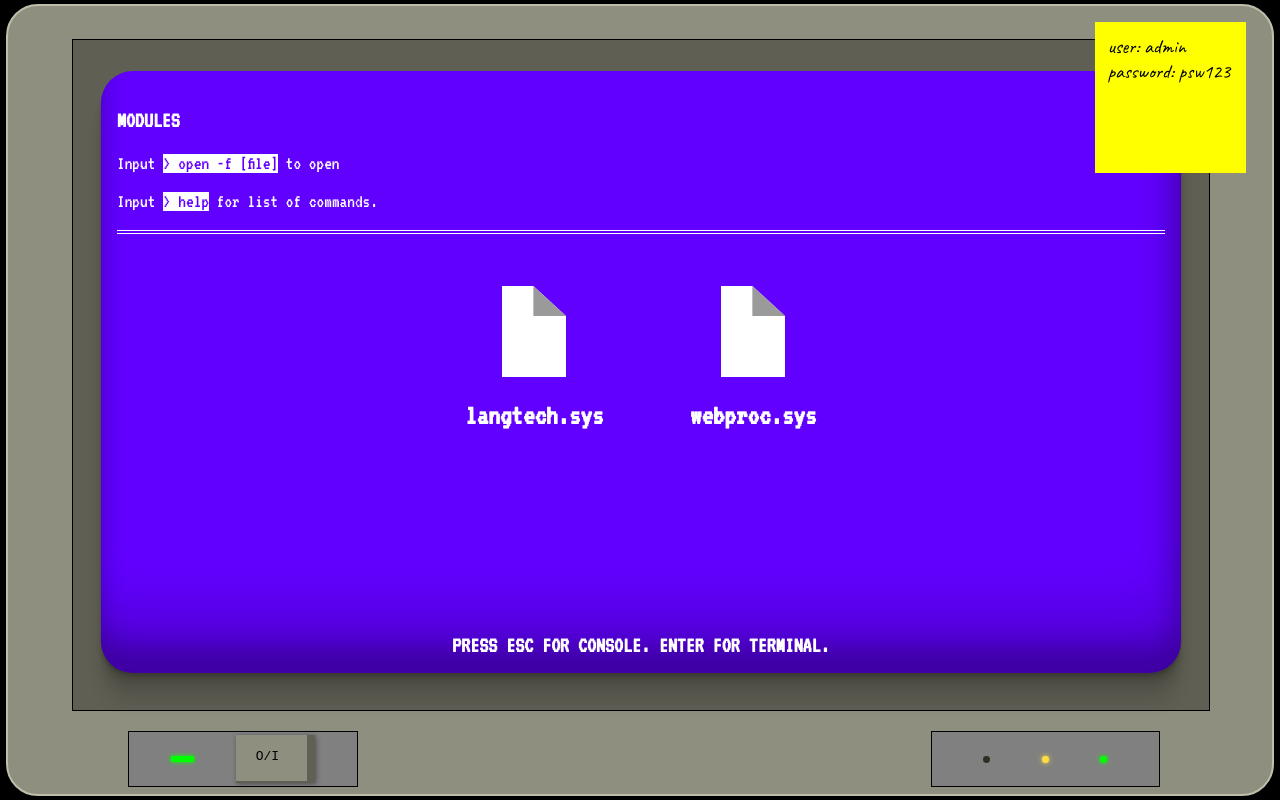
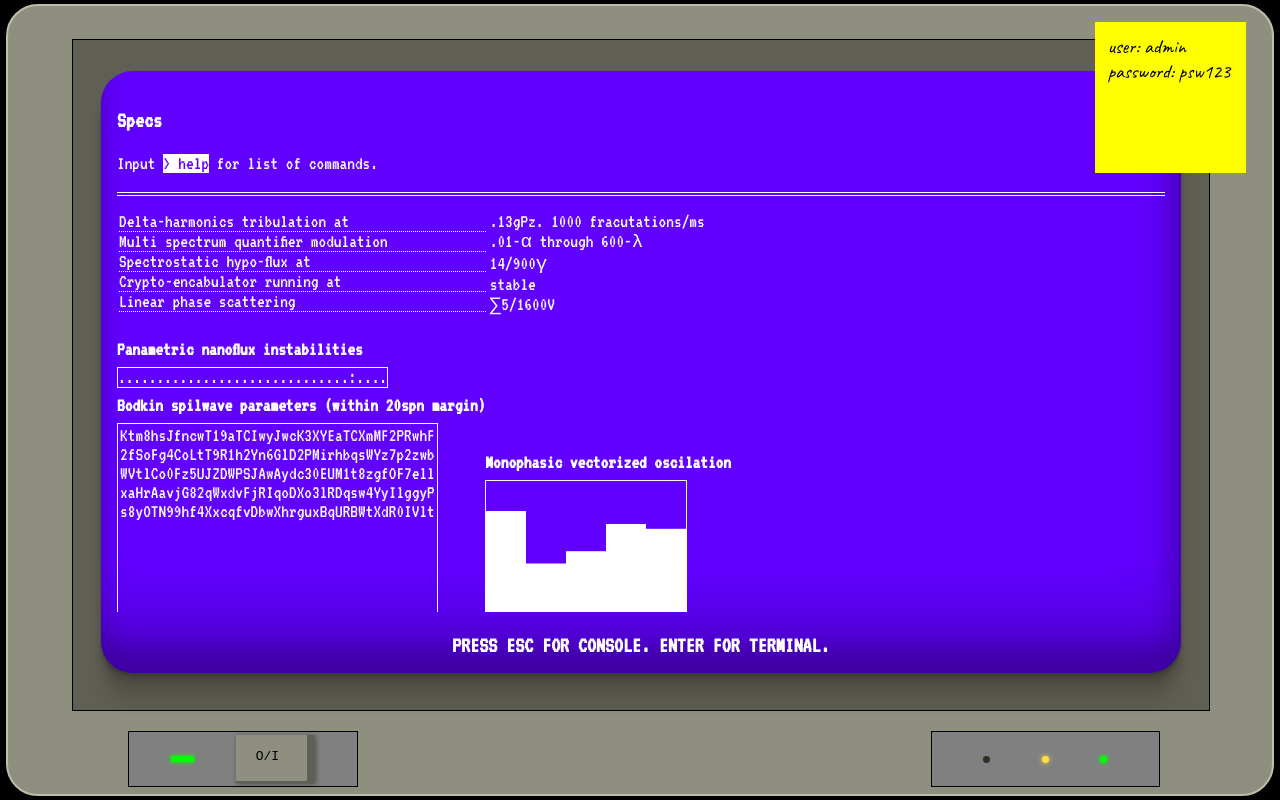
Before and after one commit to p-sjunnestrand/p-sjunnestrand, a Svelte app: page / in a window 1280 px wide. Built offline with nearby package versions, Linux system fonts and the light colour scheme.

Commit message:
further cleaning and added specs

```diff
--- a/src/Main.svelte
+++ b/src/Main.svelte
@@ -12,7 +12,7 @@
 
     let logoFinished = true;
     //This needs to be remade more efficiently.
-    let pageDisplay = "modules";
+    let pageDisplay = "specs";
     let openFile = "";
     let fileDesc = "";
     let openDir = "";
@@ -35,10 +35,10 @@
             {program: "work", directory: undefined, file: "3", altFile: undefined},
             {program: "work", directory: undefined, file: "4", altFile: undefined},
             {program: "edu", directory: undefined, file: undefined, altFile: undefined},
-            {program: "portf", directory: "personal", file: "game_of_life", altFile: undefined, desc: "Implementation of the classic cellular automation first devised by John Horton Conway. Made in React.", url: "https://p-sjunnestrand.github.io/game-of-life/"},
-            {program: "portf", directory: "personal", file: "gridpainter", altFile: undefined, desc: "An online co-op multiplayer game using socket.io. Work with three friends to paint a picture before the time is up. Made in vanilla JS.", url: "https://fed20d-grupp8-gridpainter.herokuapp.com/"},
-            {program: "portf", directory: "personal", file: "trials_of_norns", altFile: undefined, desc: "A puzzle game made in vanilla JS. Test your wits and think outside the box.", url: "https://p-sjunnestrand.github.io/trials-of-norns/"},
-            {program: "portf", directory: "clients", file: "forca_fighting", altFile: undefined, desc: "Website for a martial arts club in Stockholm. Made in React", url: "https://forcafighting.com/"},
+            {program: "portf", directory: "personal", file: "game_of_life", altFile: "game_of_life.sys", desc: "Implementation of the classic cellular automation first devised by John Horton Conway. Made in React.", url: "https://p-sjunnestrand.github.io/game-of-life/"},
+            {program: "portf", directory: "personal", file: "gridpainter", altFile: "gridpainter.sys", desc: "An online co-op multiplayer game using socket.io. Work with three friends to paint a picture before the time is up. Made in vanilla JS.", url: "https://fed20d-grupp8-gridpainter.herokuapp.com/"},
+            {program: "portf", directory: "personal", file: "trials_of_norns", altFile: "trials_of_norns.sys", desc: "A puzzle game made in vanilla JS. Test your wits and think outside the box.", url: "https://p-sjunnestrand.github.io/trials-of-norns/"},
+            {program: "portf", directory: "clients", file: "forca_fighting", altFile: "forca_fighting.sys", desc: "Website for a martial arts club in Stockholm. Made in React", url: "https://forcafighting.com/"},
             {program: "specs", directory: undefined, file: undefined, altFile: undefined},
             {program: "console", directory: undefined, file: undefined, altFile: undefined},
         ];
@@ -116,6 +116,7 @@
             else {
                 displayConsole = false;
                 pageDisplay = matchingCommand.program;
+                openDir = "";
                 openFile = matchingCommand.file;
                 console.log(openFile);
                 //This needs to be remade with the object array above.
@@ -180,7 +181,7 @@
             {:else if pageDisplay === "edu"}
                 <Education on:escPress={() => displayConsole = true} on:command={execCommand}/>
             {:else if pageDisplay === "portf"}
-                <Portfolio {openDir} {openFile} {fileDesc} {fileUrl} on:escPress={() => displayConsole = true} on:command={execCommand} on:closeDir={() => openDir = ""} on:closeFile={() => openFile = ""}/>
+                <Portfolio {openDir} {openFile} {fileDesc} {fileUrl} on:escPress={escPressed} on:command={execCommand} on:closeDir={() => openDir = ""} on:closeFile={() => openFile = ""}/>
             {:else if pageDisplay === "specs"}
                 <Specs on:escPress={() => displayConsole = true} on:command={execCommand}/>
             {/if}
--- a/src/components/Education.svelte
+++ b/src/components/Education.svelte
@@ -96,7 +96,7 @@
 </article>
 
 {#if !displayInput}
-    <Placeholder/>
+    <Placeholder terminal={true}/>
 {:else}
     <Terminal on:command/>
 {/if}
--- a/src/components/Modules.svelte
+++ b/src/components/Modules.svelte
@@ -44,14 +44,12 @@
                 {
                     name: "CSS",
                     memory: 256,
-                    subSkills: [
-                        "SASS",
-                        "Tailwind"
-                    ]
                 },
                 {
                     name: "JavaScript",
                     memory: 256,
+                },
+            ],
             subSkills: [
                 "React",
                 "Svelte",
@@ -60,18 +58,12 @@
                 "Socket IO",
                 "Express",
                 "Redux",
-                    ]
-                },
-                {
-                    name: "Databases",
-                    memory: 192,
-                    subSkills: [
+                "SASS",
+                "Tailwind",
                 "Mongodb",
                 "MySQL",
-                        "SQL Server"
+                "SQL Server",
             ]
-                },
-            ],
         },
     ]
     export let openFile;
--- a/src/components/Portfolio.svelte
+++ b/src/components/Portfolio.svelte
@@ -39,8 +39,11 @@
         width: 10vw;
     }
 </style>
-
-<KeyPress on:escPress on:enterPress={() => displayInput = true}/>
+{#if !openFile}
+    <KeyPress on:escPress on:enterPress={() => displayInput = true}/>
+{:else}
+    <KeyPress on:escPress/>
+{/if}
 <article>
     <div class="header">
         <h1>PORTFOLIO</h1>
@@ -64,6 +67,8 @@
     {/if}
 </article>
 {#if !displayInput}
+    <Placeholder terminal={true}/>
+{:else if openFile}
     <Placeholder/>
 {:else}
     <Terminal on:command/>
--- a/src/components/Specs.svelte
+++ b/src/components/Specs.svelte
@@ -12,6 +12,7 @@
     let dotArray = Array(35).fill('.');
     const progressDots = ['.', ':'];
     let randomStringArray = [];
+    let mvoMatrix = Array(10).fill().map(() => Array(6).fill(0));
 
 
     const setValues = () => {
@@ -20,6 +21,7 @@
         crypto = Math.floor(Math.random() * 3 + 3);
         dotArray = runDotArray();
         randomStringArray = makeRandomString();
+        // runMatrix();
     }
 
     const interval = setInterval(setValues, 1000);
@@ -46,6 +48,14 @@
         newDotArray.push(progressDots[randomDot]);
         newDotArray.shift();
         return newDotArray
+    }
+
+    const runMatrix = () => {
+        for(let i = 0; i < mvoMatrix.length; i++) {
+            for(let j = 0; j < mvoMatrix[i].length; j++) {
+                mvoMatrix[i][j] = Math.floor(Math.random() * 2);
+            }
+        }
     }
 
     onDestroy(() => {
@@ -78,8 +88,8 @@
     }
     .randomStrings {
         border: solid 1px white;
-        width: 270px;
-        height: 145px;
+        width: 315px;
+        height: 203px;
         padding: 2px;
         text-align: center;
 
@@ -99,12 +109,60 @@
     .visuals {
         display: flex;
         width: 100%;
-        justify-content: space-evenly;
+        // justify-content: space-evenly;
         flex-wrap: wrap;
-        div {
+        // div {
+        //     display: flex;
+        //     flex-direction: column;
+        //     align-items: center;
+        // }
+    }
+    .first-column{
         display: flex;
         flex-direction: column;
-            align-items: center;
+    }
+    .second-column {
+        display: flex;
+        align-items: flex-end;
+    }
+    .mvo-wrapper {
+        width: 200px;
+        min-height: 150px;
+        display: flex;
+        flex-wrap: wrap;
+        border: 1px solid white;
+        align-items: flex-end;
+    }
+    .bar {
+        background-color: white;
+        width: 40px;
+        height: 60px;
+        animation: grow 0.2s linear alternate infinite;
+        transform-origin: bottom;
+    }
+    .bar:nth-child(2) {
+        animation-delay: 150ms;
+        animation-duration: 400ms;
+    }
+    .bar:nth-child(3) {
+        animation-delay: 233ms;
+        animation-duration: 100ms;
+    }
+    .bar:nth-child(4) {
+        animation-delay: 304ms;
+        animation-duration: 250ms;
+    }
+    .bar:nth-child(5) {
+        animation-delay: 589ms;
+        animation-duration: 300ms;
+    }
+
+    @keyframes grow {
+        from {
+            transform: scale(1);
+        }
+        to {
+            transform: scale(1, 2);
         }
     }
 </style>
@@ -133,6 +191,7 @@
             </ul>
         </div>
         <div class="visuals">
+            <div class="first-column">
                 <div>
                     <h2>Panametric nanoflux instabilities</h2>
                     <div class="dots">
@@ -152,10 +211,26 @@
                     </div>
                 </div>
             </div>
+            <div class="second-column">
+                <div>
+                    <h2>Monophasic vectorized oscilation</h2>
+                    <div class="mvo-wrapper">
+                        <div class="bar"></div>
+                        <div class="bar"></div>
+                        <div class="bar"></div>
+                        <div class="bar"></div>
+                        <div class="bar"></div>
+                    </div>
+                </div>
+            </div>
+            <div class="third-column">
+                The Petter Sjunnestrand is a highly skilled automoton trained in human to human interaction.
+            </div>
+        </div>
     </section>
 </article>
 {#if !displayInput}
-    <Placeholder/>
+    <Placeholder terminal={true}/>
 {:else}
     <Terminal on:command/>
 {/if}
--- a/src/components/Work.svelte
+++ b/src/components/Work.svelte
@@ -12,7 +12,7 @@
             year: "2022 (present)",
             employer: "Nordic Morning",
             title: "Font end developer (internship)",
-            desc: "In charge of redesigning internal systems for ..."
+            desc: "In charge of redesigning internal systems for SEO marketing team. Includes database design and management, Google Ads API implementation, frontend and backend design."
         },
         {
             index: "1",
@@ -139,7 +139,7 @@
     <p>PRESS ESC TO CLOSE FILE</p>
 {:else}
     {#if !displayInput}
-        <Placeholder/>
+        <Placeholder terminal={true}/>
     {:else}
         <Terminal on:command/>
     {/if}
```
Also changed, not shown: src/components/ModuleFile.svelte (+31 -32 lines). Lines whose indentation alone changed are shown as unchanged.
